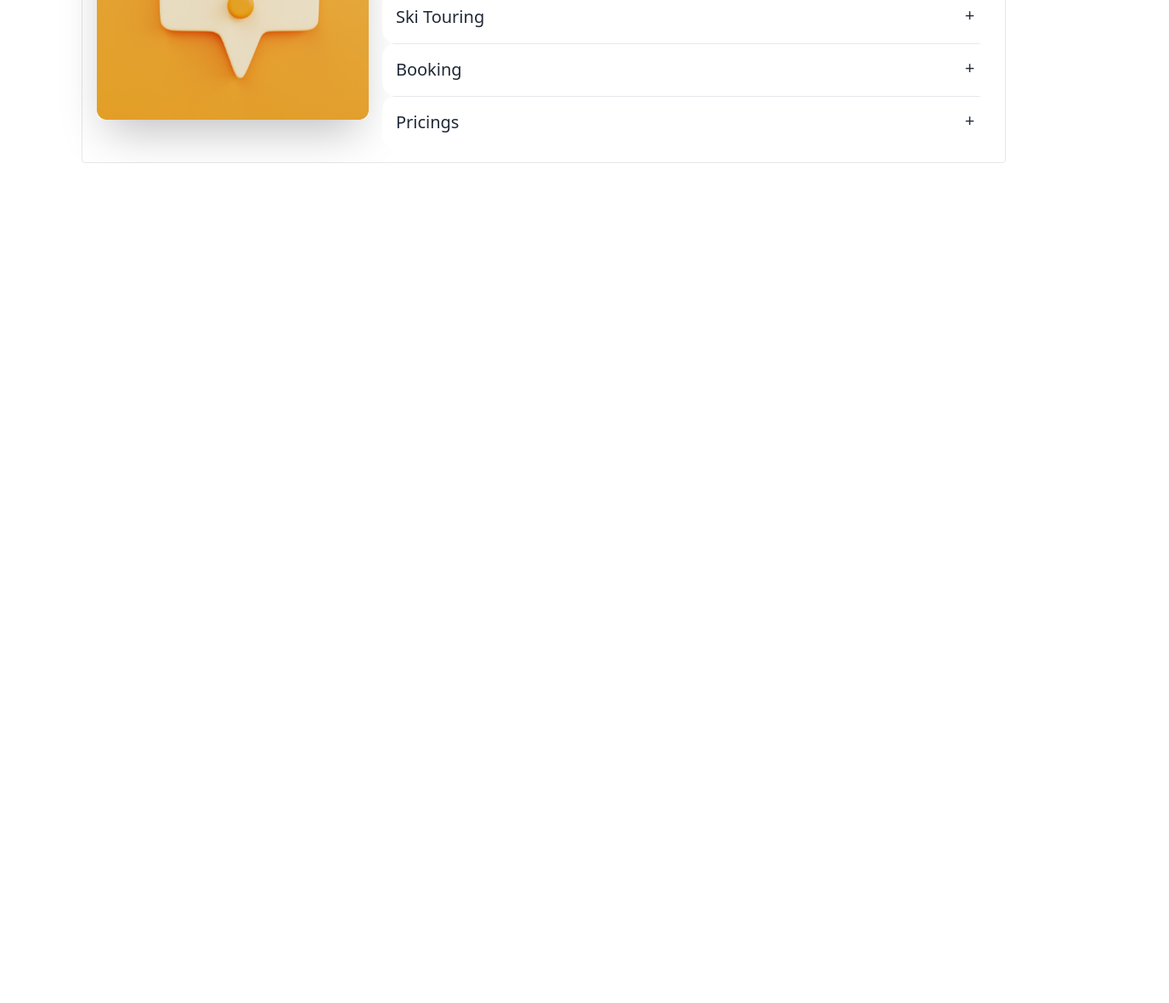
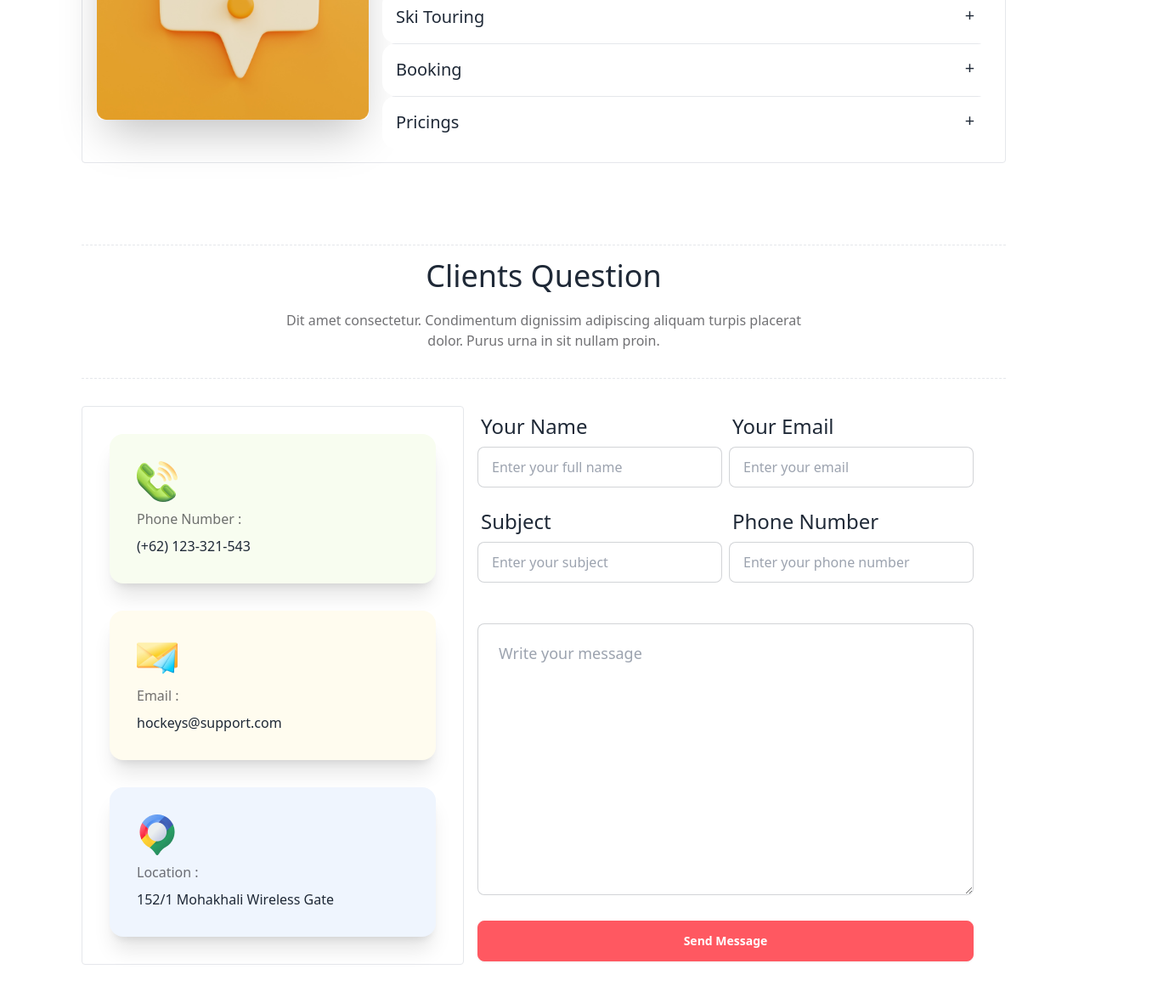
Before and after one commit to Rinku-Al-Mamun/my-hockeys-play, a plain HTML site: page index.html in a window 1280 px wide. Shown: the part 3608-4789 px from the top of the page at 85% size, 1376 px wide, since content can reach past the window. Before the commit the page ends 3800 px from the top, so only its background shows below. Drawn offline with nearby package versions, Linux system fonts and the light colour scheme.

Commit message:
get in touch section added

```diff
--- a/index.html
+++ b/index.html
@@ -128,7 +128,8 @@
             <hr class="border-dashed mx-24">
             <div class="text-center">
                 <h1 class="text-4xl mb-5 mt-4 text-extrabold">Professional Hockeys Club</h1>
-                <p class="ml-24 mr-24 lg:m-auto lg:max-w-3xl mx-auto text-[#13131899]">Dit amet consectetur. Condimentum dignissim adipiscing
+                <p class="ml-24 mr-24 lg:m-auto lg:max-w-3xl mx-auto text-[#13131899]">Dit amet consectetur. Condimentum
+                    dignissim adipiscing
                     aliquam turpis placerat <br> dolor. Purus urna in sit nullam proin.</p>
             </div>
             <hr class="border-dashed mx-24 mt-8 mb-8">
@@ -157,7 +158,8 @@
             <hr class="border-dashed mx-24">
             <div class="text-center">
                 <h1 class="text-4xl mb-5 mt-4 text-extrabold">Program Sections</h1>
-                <p class="ml-24 mr-24 lg:m-auto lg:max-w-3xl mx-auto text-[#13131899]">Dit amet consectetur. Condimentum dignissim adipiscing
+                <p class="ml-24 mr-24 lg:m-auto lg:max-w-3xl mx-auto text-[#13131899]">Dit amet consectetur. Condimentum
+                    dignissim adipiscing
                     aliquam turpis placerat <br> dolor. Purus urna in sit nullam proin.</p>
             </div>
             <hr class="border-dashed mx-24 mt-8 mb-8">
@@ -214,7 +216,8 @@
             <hr class="border-dashed mx-24">
             <div class="text-center">
                 <h1 class="text-4xl mb-5 mt-4 text-extrabold">Our New Products</h1>
-                <p class="ml-24 mr-24 lg:m-auto lg:max-w-3xl mx-auto text-[#13131899]">Dit amet consectetur. Condimentum dignissim adipiscing
+                <p class="ml-24 mr-24 lg:m-auto lg:max-w-3xl mx-auto text-[#13131899]">Dit amet consectetur. Condimentum
+                    dignissim adipiscing
                     aliquam turpis placerat <br> dolor. Purus urna in sit nullam proin.</p>
             </div>
             <hr class="border-dashed mx-24 mt-8 mb-8">
@@ -360,7 +363,8 @@
             <hr class="border-dashed mx-24">
             <div class="text-center">
                 <h1 class="text-4xl mb-5 mt-4 text-extrabold">Clients Question</h1>
-                <p class="ml-24 mr-24 lg:m-auto lg:max-w-3xl mx-auto text-[#13131899]">Dit amet consectetur. Condimentum dignissim adipiscing
+                <p class="ml-24 mr-24 lg:m-auto lg:max-w-3xl mx-auto text-[#13131899]">Dit amet consectetur. Condimentum
+                    dignissim adipiscing
                     aliquam turpis placerat <br> dolor. Purus urna in sit nullam proin.</p>
             </div>
             <hr class="border-dashed mx-24 mt-8 mb-8">
@@ -370,8 +374,7 @@
         <div class="mx-24">
             <div class="hero w-96 lg:w-full bg-[#FFF] border rounded">
                 <div class="hero-content flex-col lg:flex-row">
-                    <img src="Images/11.png"
-                        class="w-80 lg:max-w-sm rounded-lg shadow-2xl" />
+                    <img src="Images/11.png" class="w-80 lg:max-w-sm rounded-lg shadow-2xl" />
                     <div>
                         <div class="collapse collapse-plus bg-[#FFF]">
                             <input type="radio" name="my-accordion-3" checked="checked" />
@@ -379,7 +382,8 @@
                                 Our Equipment
                             </div>
                             <div class="collapse-content">
-                                <p>Dolor sit amet consectetur. Ut urna diam quis sagittis. Elit elit enim sagittis turpis in magna.</p>
+                                <p>Dolor sit amet consectetur. Ut urna diam quis sagittis. Elit elit enim sagittis
+                                    turpis in magna.</p>
                             </div>
                         </div>
                         <div class="collapse collapse-plus bg-[#FFF]  divide-y divide-solid">
@@ -388,7 +392,8 @@
                                 Hockey Training
                             </div>
                             <div class="collapse-content">
-                                <p>Dolor sit amet consectetur. Ut urna diam quis sagittis. Elit elit enim sagittis turpis in magna.</p>
+                                <p>Dolor sit amet consectetur. Ut urna diam quis sagittis. Elit elit enim sagittis
+                                    turpis in magna.</p>
                             </div>
                         </div>
                         <div class="collapse collapse-plus divide-y divide-solid">
@@ -432,6 +437,120 @@
             </div>
         </div>
 
+        <!-- get in touch section  -->
+        <div class="mt-24">
+            <hr class="border-dashed mx-24">
+            <div class="text-center">
+                <h1 class="text-4xl mb-5 mt-4 text-extrabold">Clients Question</h1>
+                <p class="ml-24 mr-24 lg:m-auto lg:max-w-3xl mx-auto text-[#13131899]">Dit amet consectetur. Condimentum
+                    dignissim adipiscing
+                    aliquam turpis placerat <br> dolor. Purus urna in sit nullam proin.</p>
+            </div>
+            <hr class="border-dashed mx-24 mt-8 mb-8">
+        </div>
+        <div class="flex flex-col lg:flex-row gap-4 mx-24">
+            <div>
+                <div class="border justify-between w-full rounded ">
+                    <div class="card w-64 lg:w-96 m-8 bg-[#F8FDF0] shadow-xl">
+
+                        <div class="card-body">
+                            <img src="Images/Group 1171275317.png" class=" w-12" alt="">
+                            <p class="text-[#13131899]">Phone Number :</p>
+                            <h2>(+62) 123-321-543</h2>
+
+                        </div>
+                    </div>
+                    <div class="card w-64 lg:w-96 m-8 bg-[#FFFCEF] shadow-xl mt-4">
+
+                        <div class="card-body">
+                            <img src="Images/Group 1171275318.png" class=" w-12" alt="">
+                            <p class="text-[#13131899]">Email :</p>
+                            <h2>hockeys@support.com</h2>
+
+                        </div>
+                    </div>
+                    <div class="card w-64 lg:w-96  m-8 bg-[#EFF5FE] shadow-xl mt-4">
+
+                        <div class="card-body">
+                            <img src="Images/Group 1171275321.png" class=" w-12" alt="">
+                            <p class="text-[#13131899]">Location :</p>
+                            <h2>152/1 Mohakhali Wireless Gate</h2>
+
+                        </div>
+                    </div>
+                </div>
+            </div>
+            <div class="mr-2">
+                <div class="flex gap-2 flex-col lg:flex-row ">
+                    <label class="form-control w-72">
+                        <div class="label">
+
+                            <h1 class="text-extrabold text-2xl">Your Name</h1>
+
+                        </div>
+                        <input type="text" placeholder="Enter your full name"
+                            class="input input-bordered w-72" />
+                        <div class="label">
+
+                        </div>
+                    </label>
+                    <label class="form-control w-72">
+                        <div class="label">
+
+                            <h1 class="text-extrabold text-2xl">Your Email</h1>
+                        </div>
+                        <input type="email" placeholder="Enter your email"
+                            class="input input-bordered w-72" />
+                        <div class="label">
+
+                        </div>
+                    </label>
+
+                </div>
+                <div class="flex gap-2 flex-col lg:flex-row">
+                    <label class="form-control w-72">
+                        <div class="label">
+                            <h1 class="text-bold text-2xl">Subject</h1>
+                        </div>
+                        <input type="text" placeholder="Enter your subject"
+                            class="input input-bordered w-72" />
+                        <div class="label">
+
+                        </div>
+                    </label>
+                    <label class="form-control w-72">
+                        <div class="label">
+                            <h1 class="text-bold text-2xl">Phone Number</h1>
+                        </div>
+                        <input type="text" placeholder="Enter your phone number"
+                            class="input input-bordered w-72" />
+                        <div class="label">
+
+                        </div>
+                    </label>
+
+                </div>
+                <textarea placeholder="Write your message"
+                    class="mt-8 textarea textarea-bordered textarea-lg w-72 lg:w-full h-72 lg:h-80"></textarea>
+                <button class="btn btn-error mt-6 w-72 lg:w-full text-white">Send Message</button>
+            </div>
+        </div>
+        <div class="w-96 lg:w-full mt-12 mx-24 rounded bg-[#F8F8F8] shadow-xl">
+
+            <div class="text-center">
+                <h2 class="text-3xl font-extrabold pt-8">Social Media</h2>
+               <div class="text-3xl">
+                <a><i class="fa-brands fa-twitter"></i></a>
+                <a><i class="fa-brands fa-facebook-f"></i></a>
+                <a><i class="fa-brands fa-instagram"></i></a>
+                <a><i class="fa-brands fa-github"></i></a>
+               </div>
+
+            </div>
+        </div>
+
+
+
 
 
 
```
